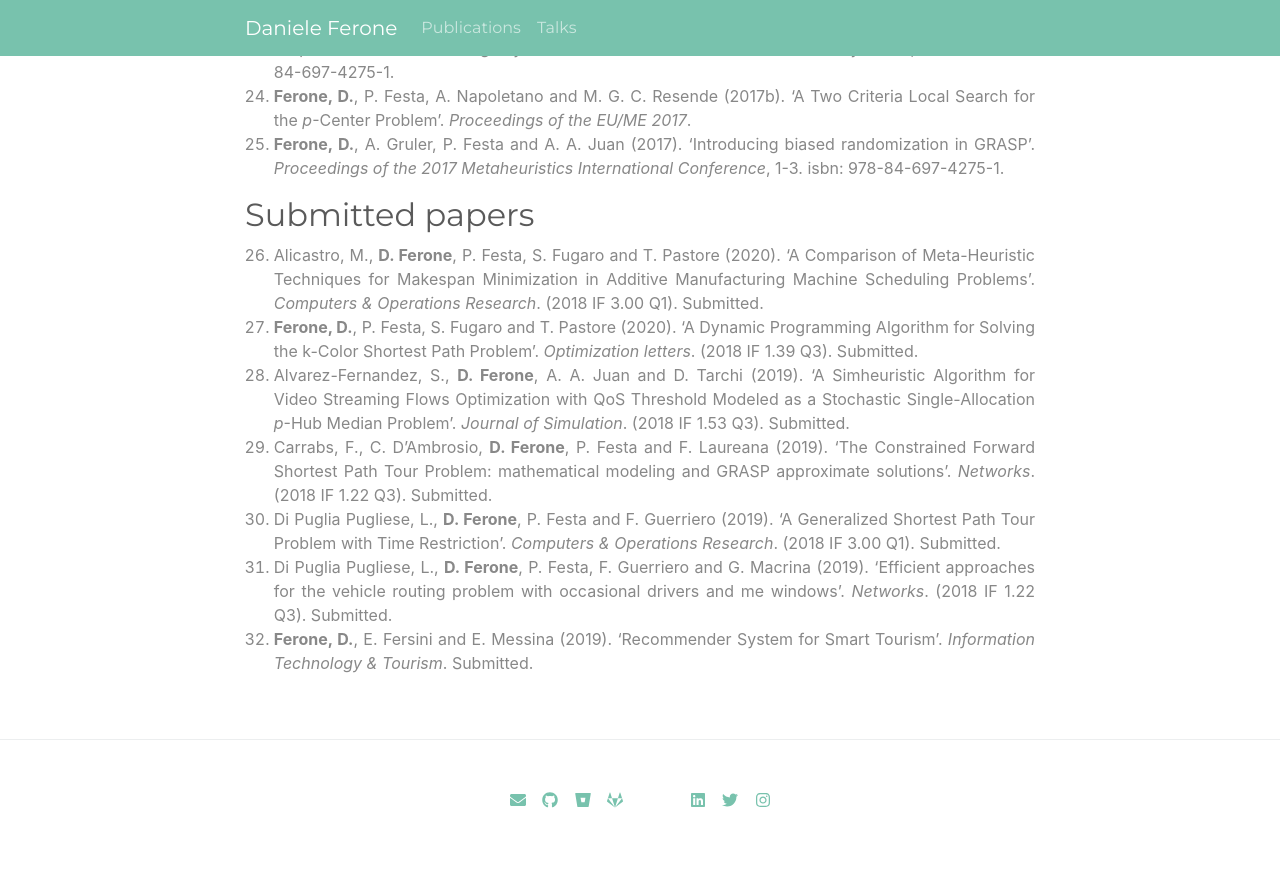
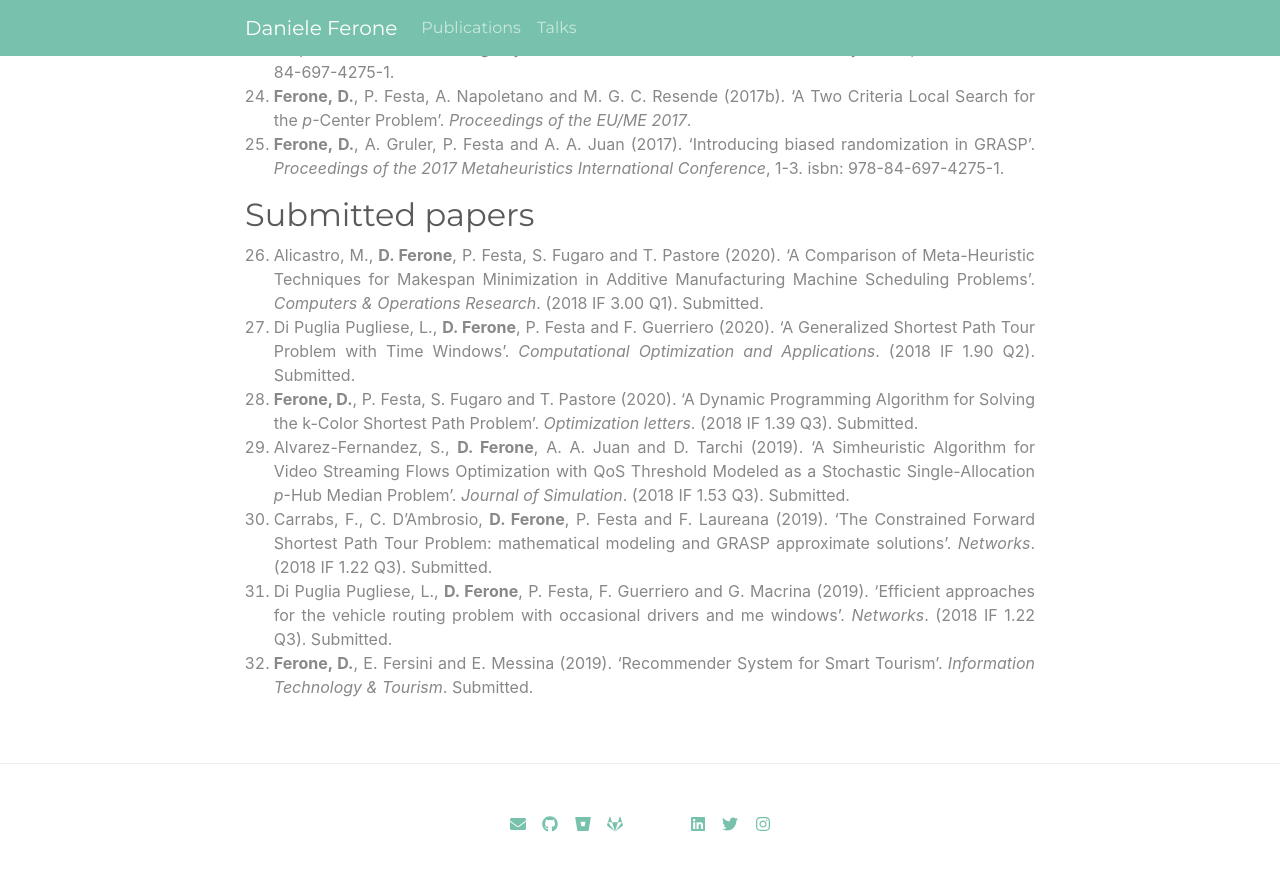
Before and after one commit to fdaniele85/fdaniele85.github.io, a Jekyll site: the page built from pages/publications.html, in a window 1280 px wide and 900 px high, scrolled down 2063 px. Shown: the top 871 px of the window. Built offline with Jekyll 4.4.1, drawn with Linux system fonts in a browser that asks for light colours; nearby versions of some CDN libraries; a style sheet for code colours, icons or effects is not loaded.

Commit message:
Sottomissione

```diff
--- a/pages/publications.html
+++ b/pages/publications.html
@@ -58,10 +58,10 @@ title: Publications
 <h2>Submitted papers</h2>
 <ol start="26">
 	<li>Alicastro, M., <strong>D. Ferone</strong>, P. Festa, S. Fugaro and T. Pastore (2020). ‘A Comparison of Meta-Heuristic Techniques for Makespan Minimization in Additive Manufacturing Machine Scheduling Problems’. <em>Computers & Operations Research</em>. (2018 IF 3.00 Q1). Submitted.</li>
+	<li>Di Puglia Pugliese, L., <strong>D. Ferone</strong>, P. Festa and F. Guerriero (2020). ‘A Generalized Shortest Path Tour Problem with Time Windows’. <em>Computational Optimization and Applications</em>. (2018 IF 1.90 Q2). Submitted.</li>
 	<li><strong>Ferone, D.</strong>, P. Festa, S. Fugaro and T. Pastore (2020). ‘A Dynamic Programming Algorithm for Solving the k-Color Shortest Path Problem’. <em>Optimization letters</em>. (2018 IF 1.39 Q3). Submitted.</li>
 	<li>Alvarez-Fernandez, S., <strong>D. Ferone</strong>, A. A. Juan and D. Tarchi (2019). ‘A Simheuristic Algorithm for Video Streaming Flows Optimization with QoS Threshold Modeled as a Stochastic Single-Allocation <em>p</em>-Hub Median Problem’. <em>Journal of Simulation</em>. (2018 IF 1.53 Q3). Submitted.</li>
 	<li>Carrabs, F., C. D’Ambrosio, <strong>D. Ferone</strong>, P. Festa and F. Laureana (2019). ‘The Constrained Forward Shortest Path Tour Problem: mathematical modeling and GRASP approximate solutions’. <em>Networks</em>. (2018 IF 1.22 Q3). Submitted.</li>
-	<li>Di Puglia Pugliese, L., <strong>D. Ferone</strong>, P. Festa and F. Guerriero (2019). ‘A Generalized Shortest Path Tour Problem with Time Restriction’. <em>Computers & Operations Research</em>. (2018 IF 3.00 Q1). Submitted.</li>
 	<li>Di Puglia Pugliese, L., <strong>D. Ferone</strong>, P. Festa, F. Guerriero and G. Macrina (2019). ‘Efficient approaches for the vehicle routing problem with occasional drivers and me windows’. <em>Networks</em>. (2018 IF 1.22 Q3). Submitted.</li>
 	<li><strong>Ferone, D.</strong>, E. Fersini and E. Messina (2019). ‘Recommender System for Smart Tourism’. <em>Information Technology & Tourism</em>. Submitted.</li>
 </ol>
```
